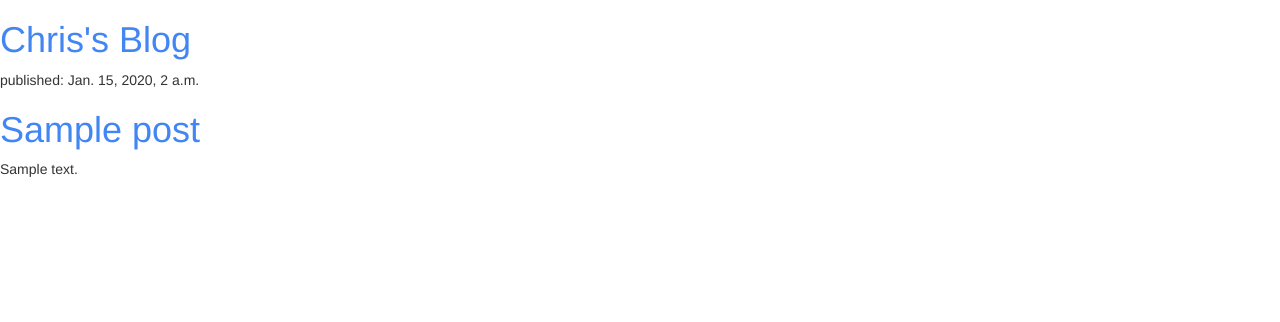
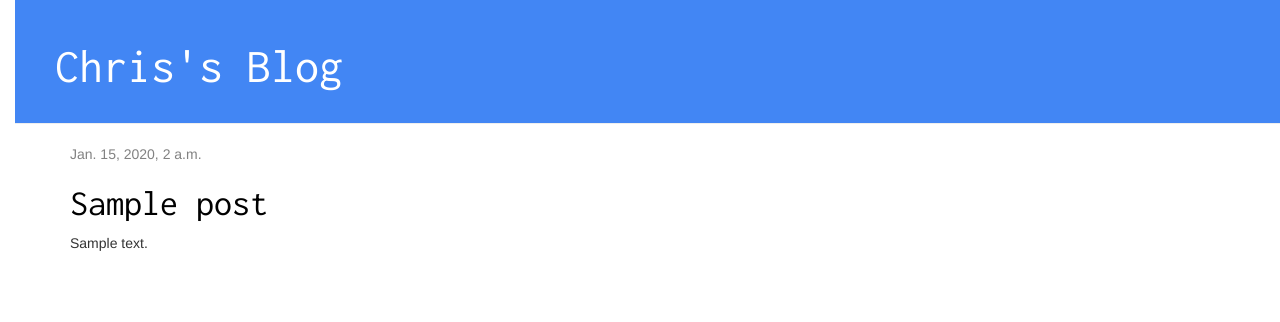
Before and after one commit to Cpeters1982/my-first-blog, a Django app: template apps/tut_app/templates/tut_app/post_list.html in a window 1280 px wide. Shown: the top 322 px of the page. Run offline with Django 3.2, Linux system fonts and the light colour scheme; the template is opened without the code that fills it: values that come from a table or form of the project are taken from there, others are empty; tables that the repository leaves empty hold one stand-in row (values such as "Sample post"); parts of the project's set-up code (start-up, migrations or seed data) failed here and were passed over; some libraries are stand-ins or nearby versions.

Commit message:
Added some views, added some templates, extended the base

```diff
--- /dev/null
+++ b/apps/tut_app/static/css/tut_app.css
@@ -0,0 +1,55 @@
+h1 a {
+    color: #42f47d;
+    font-family: 'Inconsolata', monospace;
+}
+
+body {
+    padding-left: 15px;
+}
+
+.page-header {
+    background-color: #4286f4;
+    margin-top: 0;
+    padding: 20px 20px 20px 40px;
+}
+
+.page-header h1, .page-header h1 a, .page-header h1 a:visited, .page-header h1 a:active {
+    color: #ffffff;
+    font-size: 36pt;
+    text-decoration: none;
+}
+
+.content {
+    margin-left: 40px;
+}
+
+h1, h2, h3, h4 {
+    font-family: 'Inconsolata', monospace;
+}
+
+.date {
+    color: #828282;
+}
+
+.save {
+    float: right;
+}
+
+.post-form textarea, .post-form input {
+    width: 100%;
+}
+
+.top-menu, .top-menu:hover, .top-menu:visited {
+    color: #ffffff;
+    float: right;
+    font-size: 26pt;
+    margin-right: 20px;
+}
+
+.post {
+    margin-bottom: 70px;
+}
+
+.post h1 a, .post h1 a:visited {
+    color: #000000;
+}
--- a/apps/tut_app/static/tut_app/css/tut_app.css
+++ /dev/null
@@ -1,3 +0,0 @@
-h1 a {
-    color: #4286f4;
-}
--- /dev/null
+++ b/apps/tut_app/templates/tut_app/base.html
@@ -0,0 +1,24 @@
+<!DOCTYPE html>
+{% load staticfiles %}
+<html>
+    <head>
+        <title>Chris's blog</title>
+        <link rel="stylesheet" href="//maxcdn.bootstrapcdn.com/bootstrap/3.2.0/css/bootstrap.min.css">
+        <link rel="stylesheet" href="//maxcdn.bootstrapcdn.com/bootstrap/3.2.0/css/bootstrap-theme.min.css">
+        <link href="https://fonts.googleapis.com/css?family=Inconsolata" rel="stylesheet">
+        <link rel="stylesheet" href="{% static 'css/tut_app.css' %}">
+    </head>
+<body>
+    <div class="page-header">
+        <h1><a href="/">Chris's Blog</a></h1>
+    </div>
+    <div class="content container">
+        <div class="row">
+            <div class="col-md-8">
+            {% block content %}
+            {% endblock %}
+            </div>
+        </div>
+    </div>
+</body>
+</html>
--- a/apps/tut_app/templates/tut_app/post_list.html
+++ b/apps/tut_app/templates/tut_app/post_list.html
@@ -1,23 +1,13 @@
-<!DOCTYPE html>
-{% load staticfiles %}
-<html>
-    <head>
-        <title>Django Girls blog</title>
-        <link rel="stylesheet" href="//maxcdn.bootstrapcdn.com/bootstrap/3.2.0/css/bootstrap.min.css">
-        <link rel="stylesheet" href="//maxcdn.bootstrapcdn.com/bootstrap/3.2.0/css/bootstrap-theme.min.css">
-        <link rel="stylesheet" href="{% static 'css/tut_app.css' %}">
-    </head>
-    <body>
-        <div>
-            <h1><a href="/">Chris's Blog</a></h1>
+{% extends 'tut_app/base.html' %}
+
+{% block content %}
+    {% for post in posts %}
+        <div class="post">
+            <div class="date">
+                {{ post.published_date }}
+            </div>
+            <h1><a href="{% url 'post_detail' pk=post.pk %}">{{ post.title }}</a></h1>
+            <p>{{ post.text|linebreaksbr }}</p>
         </div>
-
-        {% for post in posts %}
-            <div>
-                <p>published: {{ post.published_date }}</p>
-                <h1><a href="">{{ post.title }}</a></h1>
-                <p>{{ post.text|linebreaksbr }}</p>
-            </div>
-        {% endfor %}
-    </body>
-</html>
+    {% endfor %}
+{% endblock %}
--- a/apps/tut_app/urls.py
+++ b/apps/tut_app/urls.py
@@ -2,5 +2,6 @@ from django.conf.urls import url
 from . import views
 
 urlpatterns = [
-    url(r'^$', views.post_list, name='post_list')
+    url(r'^$', views.post_list, name='post_list'),
+    url(r'^post/(?P<pk>\d+)/$', views.post_detail, name='post_detail'),
 ]
--- a/apps/tut_app/views.py
+++ b/apps/tut_app/views.py
@@ -1,7 +1,7 @@
 # -*- coding: utf-8 -*-
 from __future__ import unicode_literals
 
-from django.shortcuts import render
+from django.shortcuts import render, get_object_or_404
 from .models import Post
 from django.utils import timezone
 import datetime
@@ -10,3 +10,7 @@ import datetime
 def post_list(request):
     posts = Post.objects.filter(published_date__lte=timezone.now()).order_by('published_date')
     return render(request, 'tut_app/post_list.html', {'posts': posts})
+
+def post_detail(request, pk):
+    post = get_object_or_404(Post, pk=pk)
+    return render(request, 'tut_app/post_detail.html', {'post': post})
```
Also changed, not shown: apps/tut_app/templates/tut_app/post_detail.html (added, +13 -0 lines).
